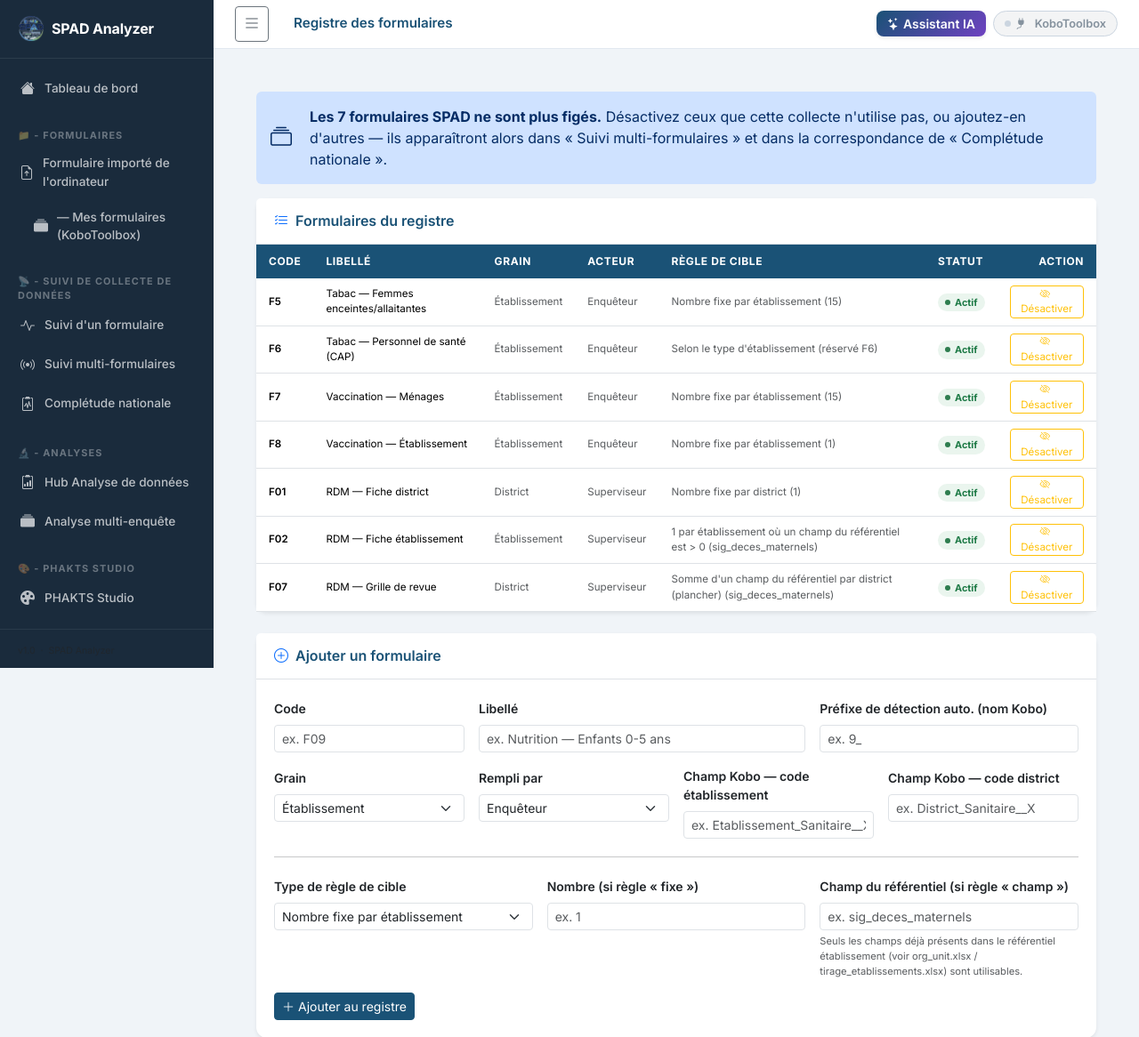
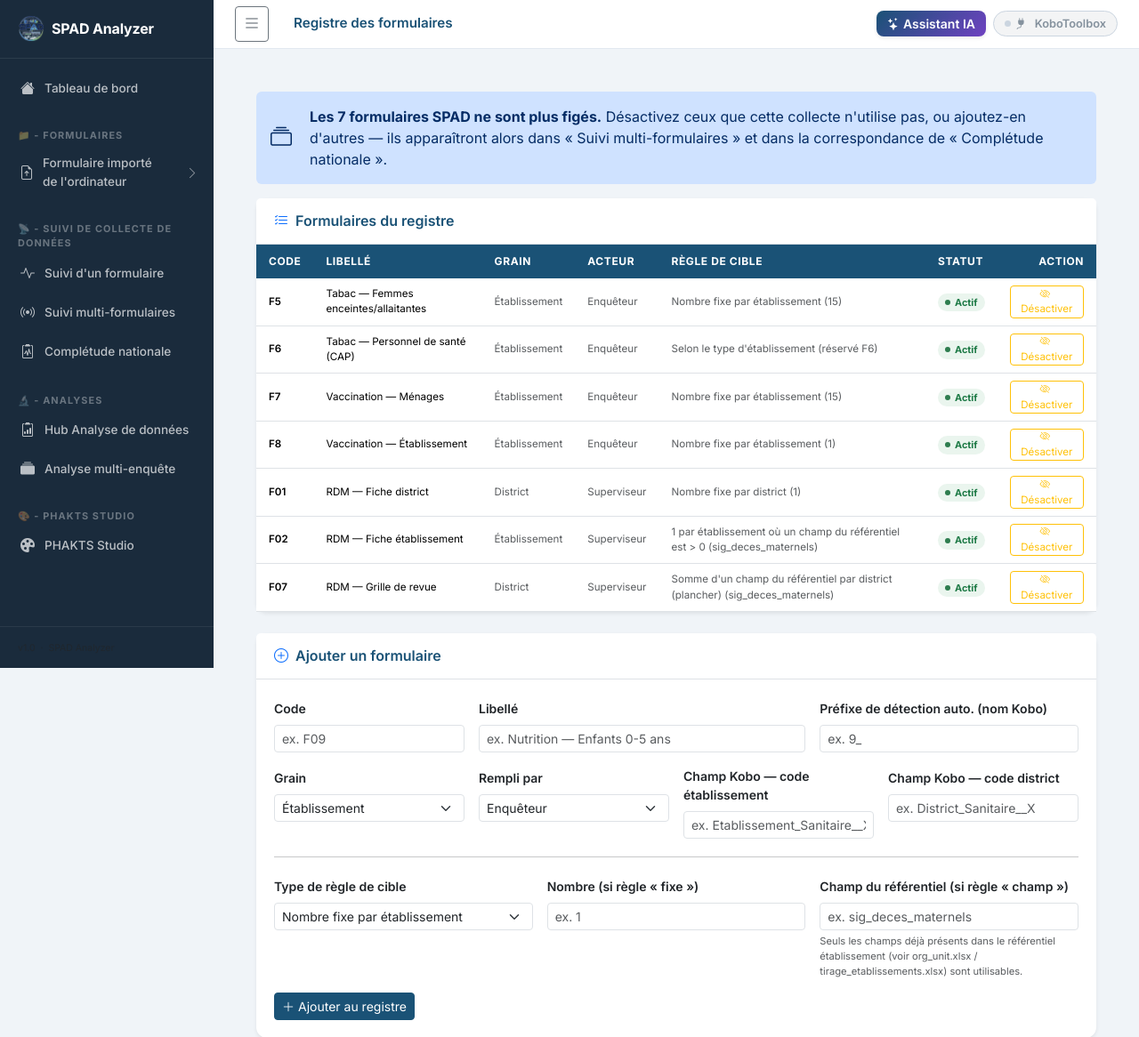
Before and after one commit to kjmb2006-cmyk/spad-phakts-analyzer, a Flask app: page /admin/forms in a window 1280 px wide. Shown: the part 49-1215 px from the top of the page at 89% size. Run offline with Flask 3, Linux system fonts and the light colour scheme; some libraries are stand-ins or nearby versions.

Commit message:
Make Mes formulaires (KoboToolbox) a collapsible dropdown too
Same treatment as Complétude nationale: "Formulaire importé de
l'ordinateur" gets a chevron toggle, with "Mes formulaires
(KoboToolbox)" collapsed underneath by default.

Co-Authored-By: Claude Sonnet 5 <noreply@anthropic.com>

```diff
--- a/analyzer/templates/base.html
+++ b/analyzer/templates/base.html
@@ -56,12 +56,20 @@
 
     <!-- 📁 - FORMULAIRES -->
     <div class="nav-section-label mt-3">📁 - FORMULAIRES</div>
-    <a href="{{ url_for('upload') }}" class="nav-item {% if request.endpoint == 'upload' %}active{% endif %}">
-      <i class="bi bi-file-earmark-arrow-up"></i> Formulaire importé de l'ordinateur
-    </a>
-    <a href="{{ url_for('kobo_assets') }}" class="nav-item {% if request.endpoint in ['kobo_assets','kobo_connect'] %}active{% endif %}" style="padding-left:28px">
-      <i class="bi bi-collection-fill"></i> — Mes formulaires (KoboToolbox)
-    </a>
+    {% set formulaires_sub_active = request.endpoint in ['kobo_assets', 'kobo_connect'] %}
+    <div class="d-flex align-items-center">
+      <a href="{{ url_for('upload') }}" class="nav-item flex-grow-1 {% if request.endpoint == 'upload' %}active{% endif %}">
+        <i class="bi bi-file-earmark-arrow-up"></i> Formulaire importé de l'ordinateur
+      </a>
+      <button type="button" class="btn btn-sm text-white-50 border-0 px-2 nav-collapse-toggle {{ '' if formulaires_sub_active else 'collapsed' }}" data-bs-toggle="collapse" data-bs-target="#formulairesSubmenu" aria-expanded="{{ 'true' if formulaires_sub_active else 'false' }}" title="Afficher/masquer les sous-rubriques">
+        <i class="bi bi-chevron-down"></i>
+      </button>
+    </div>
+    <div class="collapse {{ 'show' if formulaires_sub_active else '' }}" id="formulairesSubmenu">
+      <a href="{{ url_for('kobo_assets') }}" class="nav-item {% if request.endpoint in ['kobo_assets','kobo_connect'] %}active{% endif %}" style="padding-left:28px">
+        <i class="bi bi-collection-fill"></i> — Mes formulaires (KoboToolbox)
+      </a>
+    </div>
 
     <!-- 📡 - SUIVI DE COLLECTE DE DONNÉES -->
     <div class="nav-section-label mt-3">📡 - SUIVI DE COLLECTE DE DONNÉES</div>
```
